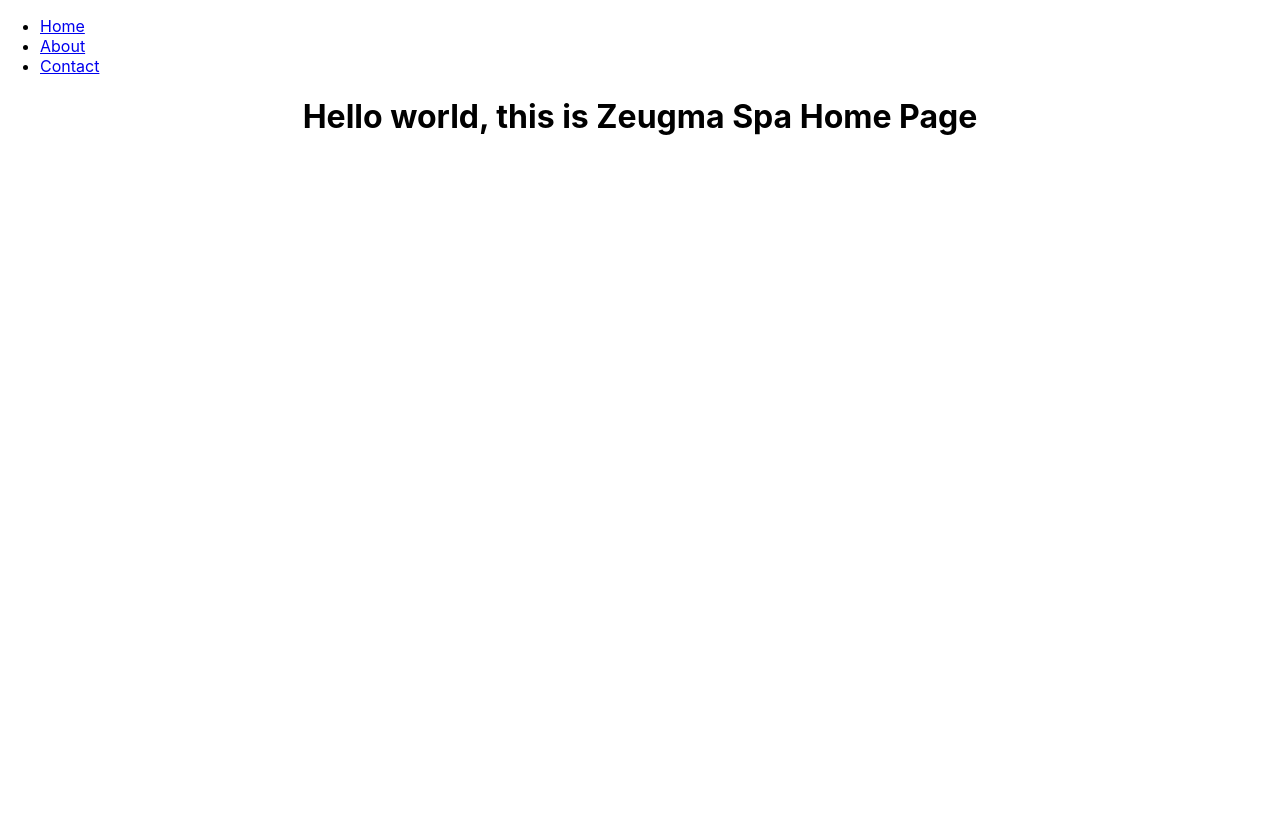
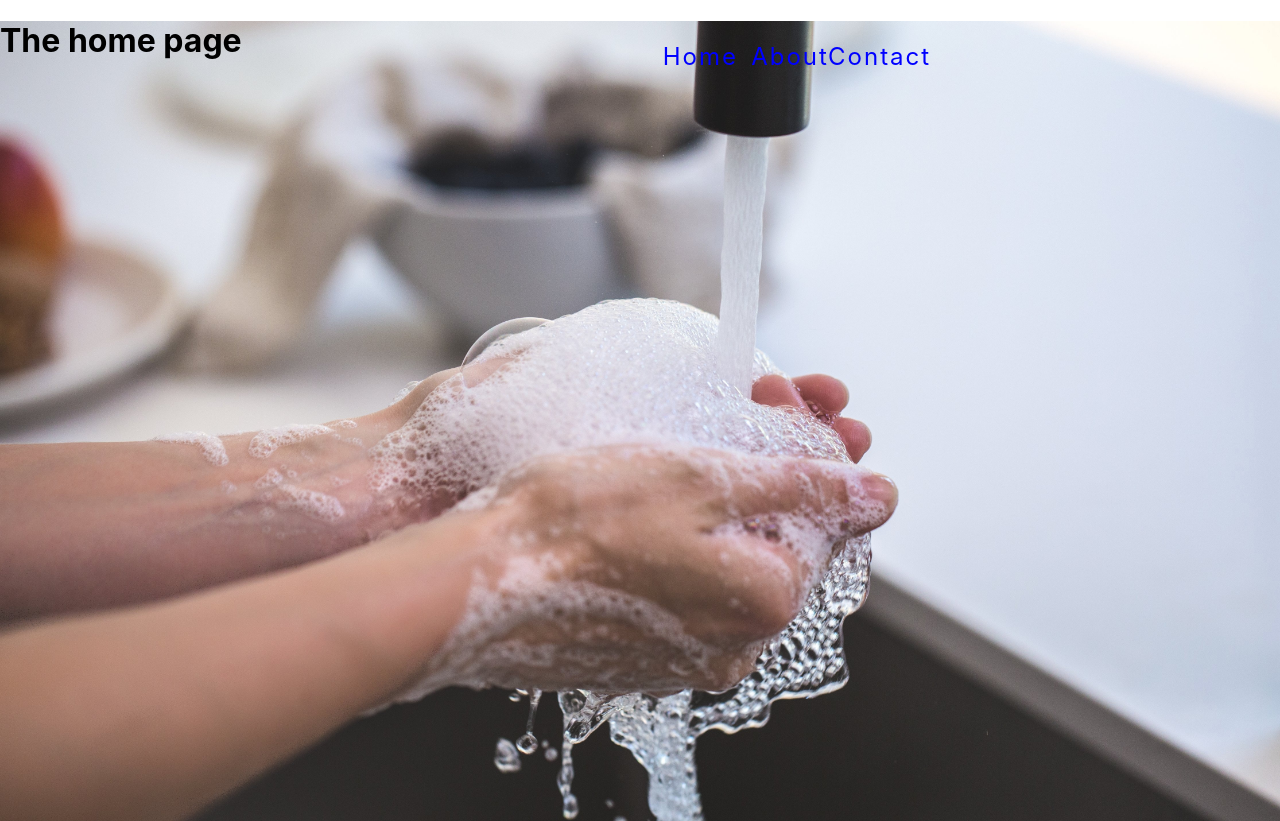
Before and after one commit to batuhaandogan/zeugma-spa, a React (Create React App) app in the folder myfolder/: page / in a window 1280 px wide. Before the commit the page ends 800 px from the top, so only its background shows below. Built offline with nearby package versions, Linux system fonts and the light colour scheme.

Commit message:
working on home page and navbar

```diff
--- a/myfolder/src/App.css
+++ b/myfolder/src/App.css
@@ -1,32 +1,71 @@
-.App {
-  text-align: center;
+
+
+.the-navbar {
+   display: flex;
+   justify-content: center;
+   height: 70px;
+   position: fixed;
+   left: 0;
+   z-index: 1000;
+   width: 100vw;
+   overflow: hidden;
+
 }
 
-.App-logo {
-  animation: App-logo-spin infinite 20s linear;
-  height: 40vmin;
+.main-ul {
+  list-style-type: none;
+  display: flex;
+  width: 70%;
+  list-style: none;
+  margin: 0;
+  padding: 0;
+  justify-content: center;
+  align-items: center;
+  height: 100%;
+ margin-left: 300px;
 }
 
-.App-header {
-  background-color: #282c34;
-  min-height: 100vh;
+.main-ul > li {
+  text-decoration: none;
+  display: flex;
+  margin: 0;
+  padding: 0;
+  /* margin-right: 0px; */
+  width: 10%;
+  text-align: center;
+  /* background: rgba(175, 218, 143, 0.3);; */
+  height: 60%;
   display: flex;
   flex-direction: column;
+  justify-content: center;
   align-items: center;
-  justify-content: center;
-  font-size: calc(10px + 2vmin);
-  color: white;
+  transition: all 400ms ease-in-out;
+  cursor: pointer;
+
+
 }
 
-.App-link {
-  color: #61dafb;
+.main-ul li a {
+  text-decoration: none;
+  color: blue;
+  letter-spacing: 2px;
+  font-size: 1.5rem;
+  /* margin-left: 370px; */
 }
 
-@keyframes App-logo-spin {
-  from {
-    transform: rotate(0deg);
-  }
-  to {
-    transform: rotate(360deg);
-  }
+.main-ul li:hover {
+  color: white;
+  background: rgb(197, 179, 179);
 }
+
+
+#the-link {
+  text-decoration: none;
+}
+
+
+.home-page {
+  background-image: url('./images/spa.jpg');
+  background-size: cover;
+  height: 100vh;
+}
--- a/myfolder/src/App.js
+++ b/myfolder/src/App.js
@@ -3,7 +3,7 @@ import './App.css';
 import {Switch , Route} from 'react-router-dom';
 import Navbar from './components/Navbar'
 import Home from './components/Home'
-import About from './components/About'
+// import About from './components/About'
 
 class App extends Component {
   render() {
--- a/myfolder/src/components/Home.js
+++ b/myfolder/src/components/Home.js
@@ -7,8 +7,10 @@ import '../App.css';
 class Home extends Component {
     render() {
         return (
-       <div className="App">
-           <h1>Hello world, this is Zeugma Spa Home Page</h1>
+       <div>
+                <div className="home-page">
+                    <h1>The home page</h1>
+                </div>
        </div>
         )
     }
--- a/myfolder/src/components/Navbar.js
+++ b/myfolder/src/components/Navbar.js
@@ -11,21 +11,21 @@ class Navbar extends Component {
     return (
       <div>
 
-<navbar className="the-navbar">
-<ul>
+<div className="the-navbar">
+<ul className="main-ul">
 
-  <li >
-  <Link to="/">Home</Link>
+  <li className="the-li">
+  <Link id="the-link" to="/">Home</Link>
   </li>
-  <li >
+  <li className="the-li" >
 
-    <Link to="/About">About</Link>
+    <Link id="the-link" to="/About">About</Link>
   </li>
-  <li >
-    <Link to="/">Contact</Link>
+  <li className="the-li" >
+    <Link id="the-link" to="/">Contact</Link>
   </li>
 </ul>
-</navbar>
+</div>
 
 
 
```
Also changed, not shown: myfolder/src/images/spa.jpg (added).
